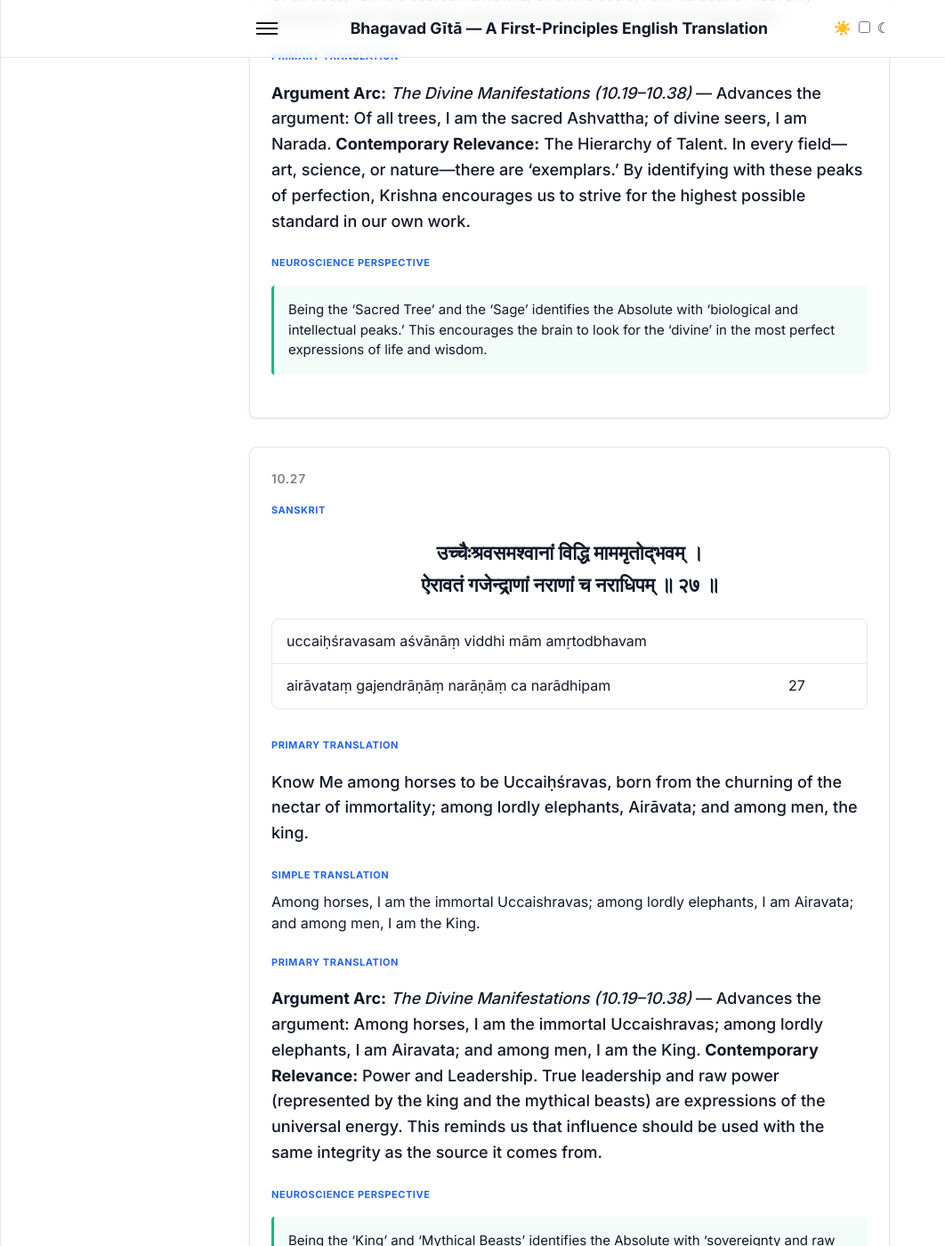
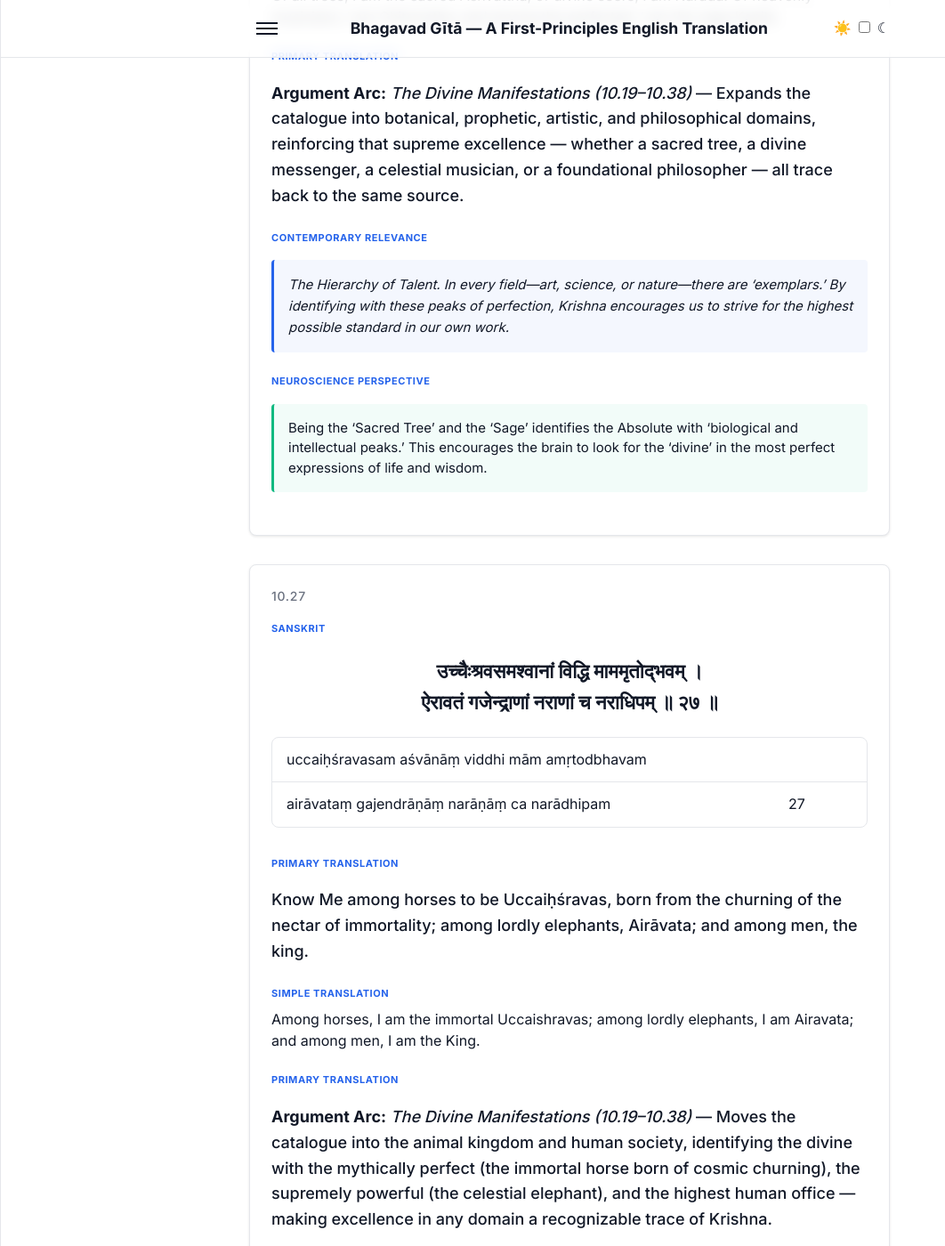
Before and after one commit to ishitvagoel/GitaTranslation, a Jekyll site: the page built from chapters/chapter-10.md, in a window 1280 px wide and 1400 px high, scrolled down 28800 px. Shown: the whole window at 89% size, without its empty margins (0-1062 px from the left). Built offline with Jekyll 4.4.1, drawn with Linux system fonts in a browser that asks for light colours; some of the changed text lies outside the part shown.

Commit message:
Fix Argument Arcs in chapters 02, 03, 05, 08, 10, 13, 18 (wave 2 progress)
Chapter 02 now fully complete (72/72 arcs). Partial progress on chapters
03, 05, 08, 10, 13, and 18. Each rewritten arc provides verse-specific
analysis of its logical role in the chapter's argument structure.

https://claude.ai/code/session_017mE4piJipLvwmXPdF7qJkm

```diff
--- a/chapters/chapter-10.md
+++ b/chapters/chapter-10.md
@@ -534,7 +534,8 @@ Of all trees I am the sacred fig tree (*aśvattha*), and of divine seers I am N
 
 **Simple Translation:** Of all trees, I am the sacred Ashvattha; of divine seers, I am Narada. Of heavenly musicians, I am Chitraratha; and among the perfected, I am the sage Kapila.
 
-**Argument Arc:** *The Divine Manifestations (10.19–10.38)* — Advances the argument: Of all trees, I am the sacred Ashvattha; of divine seers, I am Narada.
+**Argument Arc:** *The Divine Manifestations (10.19–10.38)* — Expands the catalogue into botanical, prophetic, artistic, and philosophical domains, reinforcing that supreme excellence — whether a sacred tree, a divine messenger, a celestial musician, or a foundational philosopher — all trace back to the same source.
+
 **Contemporary Relevance:** The Hierarchy of Talent. In every field—art, science, or nature—there are 'exemplars.' By identifying with these peaks of perfection, Krishna encourages us to strive for the highest possible standard in our own work.
 
 **Neuroscience Perspective:** Being the 'Sacred Tree' and the 'Sage' identifies the Absolute with 'biological and intellectual peaks.' This encourages the brain to look for the 'divine' in the most perfect expressions of life and wisdom.
@@ -553,7 +554,8 @@ Know Me among horses to be Uccaiḥśravas, born from the churning of the nectar
 
 **Simple Translation:** Among horses, I am the immortal Uccaishravas; among lordly elephants, I am Airavata; and among men, I am the King.
 
-**Argument Arc:** *The Divine Manifestations (10.19–10.38)* — Advances the argument: Among horses, I am the immortal Uccaishravas; among lordly elephants, I am Airavata; and among men, I am the King.
+**Argument Arc:** *The Divine Manifestations (10.19–10.38)* — Moves the catalogue into the animal kingdom and human society, identifying the divine with the mythically perfect (the immortal horse born of cosmic churning), the supremely powerful (the celestial elephant), and the highest human office — making excellence in any domain a recognizable trace of Krishna.
+
 **Contemporary Relevance:** Power and Leadership. True leadership and raw power (represented by the king and the mythical beasts) are expressions of the universal energy. This reminds us that influence should be used with the same integrity as the source it comes from.
 
 **Neuroscience Perspective:** Being the 'King' and 'Mythical Beasts' identifies the Absolute with 'sovereignty and raw power.' True authority is recognized as an expression of the same universal energy that drives all of nature.
@@ -572,7 +574,8 @@ Of weapons I am the thunderbolt; of cows I am the wish-granting cow (*Kāmadhuk*
 
 **Simple Translation:** Of weapons, I am the thunderbolt; of cows, I am the wish-granting Surabhi. I am Kandarpa, the source of procreation; and among serpents, I am Vasuki.
 
-**Argument Arc:** *The Divine Manifestations (10.19–10.38)* — Advances the argument: Of weapons, I am the thunderbolt; of cows, I am the wish-granting Surabhi.
+**Argument Arc:** *The Divine Manifestations (10.19–10.38)* — Adds a new dimension to the catalogue: the divine is not only the greatest in grandeur but also the power behind creation and desire — the weapon of decisive force, the cow of inexhaustible abundance, and the god of love as the generative impulse behind all life.
+
 **Contemporary Relevance:** The Tools of Creation and Destruction. From the 'thunderbolt' of sudden change to the 'wish-granting' source of resources, the Absolute is the power behind every tool we use to build or defend our reality.
 
 **Neuroscience Perspective:** Being the 'Thunderbolt' and 'Surabhi' (wish-cow) identifies the Absolute with 'decisive force and abundance.' The Truth is the source of both the 'power to change' and the 'resources to grow.'
@@ -591,7 +594,8 @@ And of the Nāgas (multi-headed snakes) I am Ananta; of aquatic deities I am Var
 
 **Simple Translation:** Of the multi-headed snakes, I am Ananta; of aquatic beings, I am Varuna. Among ancestors, I am Aryama; and among those who maintain law and order, I am Yama (Death).
 
-**Argument Arc:** *The Divine Manifestations (10.19–10.38)* — Advances the argument: Of the multi-headed snakes, I am Ananta; of aquatic beings, I am Varuna.
+**Argument Arc:** *The Divine Manifestations (10.19–10.38)* — Extends the catalogue downward and outward — into the serpentine, aquatic, ancestral, and judicial realms — showing that the divine is equally present in depths and boundaries, and in the law of consequence that governs all beings.
+
 **Contemporary Relevance:** The Law of Consequences. Yama (death/law) represents the ultimate 'First Principle' of accountability. Just as death is certain, so are the laws of the universe. Recognizing this helps us live with a sense of responsibility and respect for order.
 
 **Neuroscience Perspective:** Being 'Yama' (Death/Law) identifies the Absolute with 'accountability and the end of cycles.' Neurally, this reinforces the 'internal compass' by acknowledging the absolute fairness and inevitability of the laws of reality.
@@ -610,7 +614,8 @@ Of the Daityas I am Prahlāda; of those who measure I am Time (*kāla*). Of beas
 
 **Simple Translation:** Among the demons, I am the devoted Prahlada; of things that measure, I am Time. Among beasts, I am the lion; and among birds, I am Garuda.
 
-**Argument Arc:** *The Divine Manifestations (10.19–10.38)* — Advances the argument: Among the demons, I am the devoted Prahlada; of things that measure, I am Time.
+**Argument Arc:** *The Divine Manifestations (10.19–10.38)* — Introduces the most philosophically potent item in the catalogue: Time (kāla), which measures and consumes all else, together with Prahlāda — a devotee found even among demons — suggesting that the divine is located not by category of being but by quality of excellence and devotion within any being.
+
 **Contemporary Relevance:** Time as the Ultimate Measure. Time ('kala') is the Absolute's most powerful manifestation in the physical world—it measures and changes everything. By recognizing 'Time' as a divine force, we learn to respect its flow and use our 'measured' moments wisely.
 
 **Neuroscience Perspective:** Being 'Time' identifies the Absolute with the 'universal measure.' Time is the 'dimension' in which all manifestations happen. Recognizing 'Time' as divine helps the brain accept change and mortality with grace.
@@ -629,7 +634,8 @@ Of purifiers I am the wind; of wielders of weapons I am Rāma. Of fishes I am th
 
 **Simple Translation:** Of purifiers, I am the wind; of warriors, I am Rama. Among fishes, I am the crocodile; and among rivers, I am the Ganges.
 
-**Argument Arc:** *The Divine Manifestations (10.19–10.38)* — Advances the argument: Of purifiers, I am the wind; of warriors, I am Rama.
+**Argument Arc:** *The Divine Manifestations (10.19–10.38)* — Pairs the invisible purifying force of wind with the supreme human exemplar of righteous conduct (Rāma), then extends to the most powerful creatures of water and the most sacred river — reinforcing that the divine signature is always the most purifying or supreme instance within any domain.
+
 **Contemporary Relevance:** Flow and Purification. The wind and the river (Ganges) represent the power of 'flow' and 'cleaning.' Life stays healthy when it stays moving. Look for the 'purifying' forces in your own life—those habits or people that help you stay 'clean' and clear-headed.
 
 **Neuroscience Perspective:** Being the 'Wind' and the 'Ganges' identifies the Absolute with 'purification and flow.' Neurally, this encourages a 'fluid' mental state that is constantly 'cleaning' itself of old biases and stagnant thoughts.
@@ -648,7 +654,8 @@ Of creations I am the beginning, the end, and also the middle, Arjuna. Of scienc
 
 **Simple Translation:** Arjuna, I am the beginning, the end, and also the middle of all creations. Of sciences, I am the science of the Self; and among those who debate, I am the logic (vada).
 
-**Argument Arc:** *The Divine Manifestations (10.19–10.38)* — Advances the argument: Arjuna, I am the beginning, the end, and also the middle of all creations.
+**Argument Arc:** *The Divine Manifestations (10.19–10.38)* — Lifts the catalogue momentarily from specific items to a meta-claim: Krishna is not only the peak exemplar within categories but the temporal frame — beginning, middle, and end — that encompasses all of existence, anchoring every listed manifestation within a single all-containing reality.
+
 **Contemporary Relevance:** Logic and Self-Knowledge. Krishna identifies himself as 'Vada'—the honest search for truth through logic. This is a critical First Principle: real growth requires both the 'science of the Self' (internal) and 'honest logic' (external) to find the truth.
 
 **Neuroscience Perspective:** Being 'Logic' (vada) identifies the Absolute with 'rational inquiry.' This is a critical First Principle: the search for Truth is not a 'mystical' act but a 'logical' one. Krishna is the 'Reason' that leads to the Truth.
```
Also changed, not shown: chapters/chapter-03.md (+12 -6 lines), chapters/chapter-05.md (+14 -7 lines), chapters/chapter-08.md (+12 -6 lines), chapters/chapter-13.md (+12 -6 lines), chapters/chapter-18.md (+12 -6 lines).
